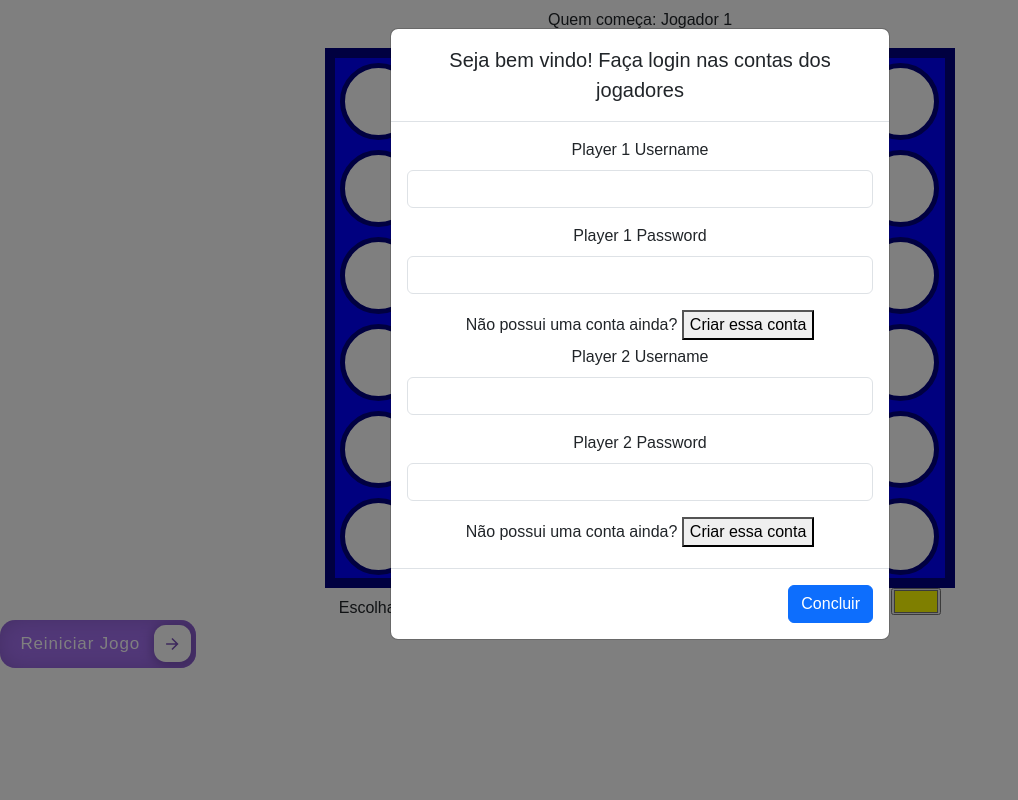
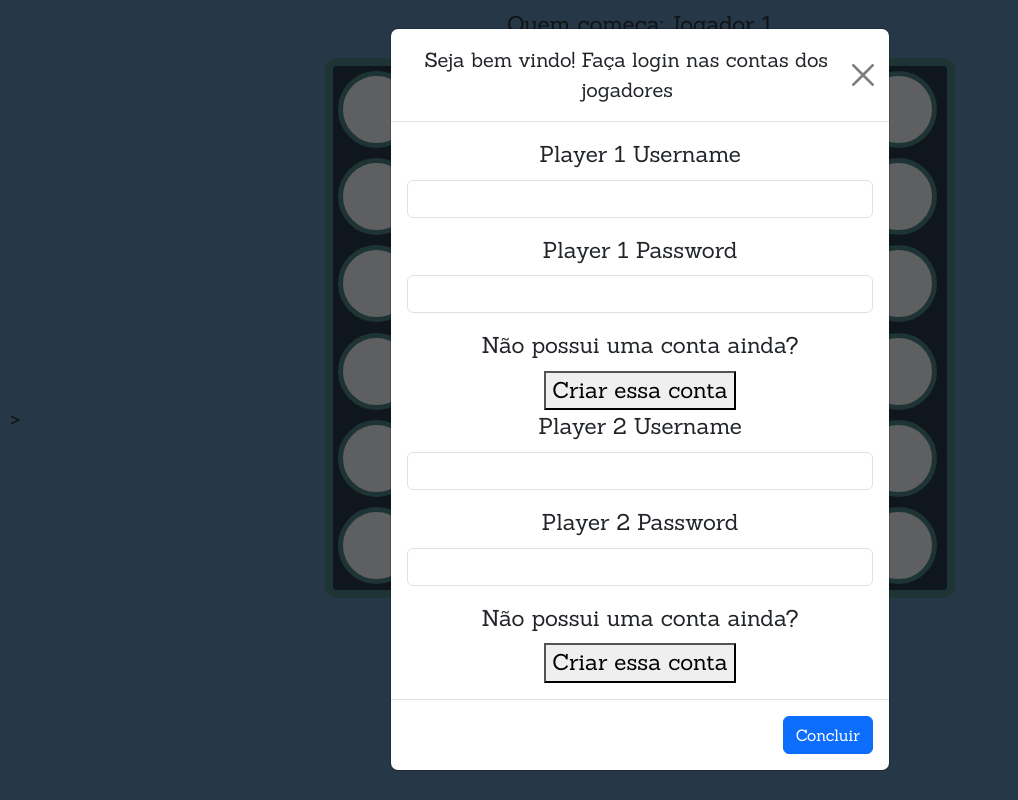
Before and after one commit to Flipsteam157/TP2-LPW-Connect4, a plain HTML site: page index.html in a window 1280 px wide. Shown: the whole page, without its empty margins (0-1018 px from the left). Drawn offline with nearby package versions, Linux system fonts and the light colour scheme; a script that the page names is missing.

Commit message:
sim
Co-Authored-By: EmanuelAndradexx <134278028+EmanuelAndradexx@users.noreply.github.com>
Co-Authored-By: Us3rmanu <134158821+Us3rmanu@users.noreply.github.com>

```diff
--- a/connect4.css
+++ b/connect4.css
@@ -1,7 +1,18 @@
+@import url('https://fonts.googleapis.com/css2?family=Sanchez:ital@0;1&display=swap');
+
 body {
-    font-family: Arial, Helvetica, sans-serif;
+    font-family: Sanchez,Arial, Helvetica, sans-serif;
+    font-size: 1.4em;
     text-align: center;
+    background-color: #4d6f90;
 }
+h2
+{
+  color: rgb(185, 19, 19);
+  -webkit-text-stroke: 1px black;
+  font-size: 2.4em;
+}
+
 .cssbuttons-io-button {
     background: #a370f0;
     color: white;
@@ -60,8 +71,9 @@ body {
 #tabuleiro {
     height: 540px;
     width: 630px;
-    background-color: blue;
-    border: 10px solid navy;
+    background-color: #1f2d3a;
+    border-radius: 2%;
+    border: 8px solid #3d6868;
     margin: auto;
     display: flex;
     flex-wrap: wrap;
@@ -72,9 +84,9 @@ body {
     margin: 5px;
 
     /* Círculo */
-    background-color: white;
+    background-color: rgba(228, 228, 228, 0.795);
     border-radius: 50%;
-    border: 5px solid navy;
+    border: 5px solid #3d6868;
 }
 @media (max-width: 650px)
 {
@@ -114,3 +126,112 @@ body {
 #meuSom{
   display: none;
 }
+
+
+
+
+
+
+
+
+
+
+
+
+
+
+
+
+
+
+
+
+
+
+
+
+
+
+
+
+
+
+
+
+
+
+
+
+
+
+
+.menu-btn {
+  position: absolute;
+  left: 10px;
+  top: 50%;
+  font-size: 24px;
+  cursor: pointer;
+  z-index: 2;
+  transition: 0.4s;
+}
+
+.menu-btn:hover {
+  color: antiquewhite;
+}
+
+.sidebar {
+  height: 100%;
+  width: 0;
+  position: fixed;
+  top: 0;
+  left: 0;
+  background-color: #111;
+  overflow-x: hidden;
+  transition: 0.5s;
+  padding: 0px;
+  display: grid;
+  grid-template-columns: 1fr;
+  grid-template-rows: repeat(3, 33.33%);
+}
+
+.rect {
+  background-color: #333;
+  color: white;
+  text-align: center;
+  padding: 16px;
+  margin: 5px;
+  position: relative;
+  height: 100%;
+}
+
+
+.rect > span {
+  display: flex;
+  flex-wrap: wrap;
+  align-items: center;
+  justify-content: center;
+  height: 100%;
+}
+
+.rect-small {
+  background-color: #555;
+  color: white;
+  text-align: center;
+  padding: 8px;
+  margin: 2px;
+  position: absolute;
+  top: 0;
+  left: 0;
+  right: 0;
+}
+
+.sidebar a {
+  display: block;
+  text-decoration: none;
+  color: white;
+  transition: 0.3s;
+}
+
+.sidebar a:hover {
+  color: #f1f1f1;
+}
--- a/connect4.js
+++ b/connect4.js
@@ -172,9 +172,9 @@ function verificarVencedor() {
 function definirVencedor(r, c) {
     let vencedor = document.getElementById("vencedor");
     if (tabuleiro[r][c] == jogadorVermelho) {
-        vencedor.innerText = `${jogador1} Venceu`;
+        vencedor.innerText = `${jogador1} venceu`;
     } else {
-        vencedor.innerText = `${jogador2} Venceu`;
+        vencedor.innerText = `${jogador2} venceu`;
     }
     jogoEncerrado = true;
 }
@@ -265,7 +265,6 @@ function concluirLogin() {
 
     if (player1LoggedIn && player2LoggedIn) {
         alert('Ambos os jogadores fizeram login com sucesso. Agora você pode prosseguir.');
-        document.getElementById("uncharted").innerHTML += `<button type="button" class="btn-close" data-bs-dismiss="modal" aria-label="Close"></button>`;
         document.getElementById("drake").innerHTML += `<button type="button" class="btn btn-secondary" data-bs-dismiss="modal">Close</button>`;
         jogador1 = username1;
         jogador2 = username2;
@@ -296,3 +295,36 @@ cheet('↑ ↑ ↓ ↓ ← → ← → b a', function () {
         window.alert("Modo WhatsApp desativado :(");
     }
 });
+
+
+
+
+
+
+
+
+
+
+
+
+
+
+
+
+
+
+
+
+
+document.addEventListener('DOMContentLoaded', function () {
+    const menuBtn = document.querySelector('.menu-btn');
+    const sidebar = document.querySelector('.sidebar');
+
+    menuBtn.addEventListener('click', function () {
+        menuBtn.style.left = menuBtn.style.left == '260px' ? '10px' : '260px';
+        menuBtn.innerHTML = menuBtn.innerHTML === "&lt;" ? "&gt;" : "&lt;";
+        sidebar.style.width = sidebar.style.width === '250px' ? '0' : '250px';
+
+
+    });
+});
--- a/index.html
+++ b/index.html
@@ -17,26 +17,6 @@
   <p id="vezJogador"></p>
   <div id="tabuleiro"></div>
 
-  <label id="nathan" for="corJogador1">Escolha uma cor para o jogador 1:</label>
-  <input type="color" id="corJogador1" name="corJogador1" value="#FF0000">
-
-  <label id="nate" for="corJogador2">Escolha uma cor para o jogador 2:</label>
-  <input type="color" id="corJogador2" name="corJogador2" value="#FFFF00">
-
-  <!-- botao -->
-  <button class="cssbuttons-io-button" onclick="reiniciarJogo()">
-    Reiniciar Jogo
-    <div class="icon">
-      <svg height="24" width="24" viewBox="0 0 24 24" xmlns="http://www.w3.org/2000/svg">
-        <path d="M0 0h24v24H0z" fill="none"></path>
-        <path d="M16.172 11l-5.364-5.364 1.414-1.414L20 12l-7.778 7.778-1.414-1.414L16.172 13H4v-2z"
-          fill="currentColor"></path>
-      </svg>
-    </div>
-  </button>
-  <!-- Botao -->
-
-
 
   <!-- Modal -->
   <div class="modal fade" id="staticBackdrop" data-bs-backdrop="static" data-bs-keyboard="false" tabindex="-1"
@@ -45,6 +25,7 @@
       <div class="modal-content">
         <div class="modal-header" id="uncharted">
           <h1 class="modal-title fs-5" id="staticBackdropLabel">Seja bem vindo! Faça login nas contas dos jogadores</h1>
+          <button type="button" class="btn-close" data-bs-dismiss="modal" aria-label="Close"></button>
 
         </div>
         <div class="modal-body">
@@ -94,9 +75,63 @@
   </audio>
   <!-- easter egg -->
 
+
+
+
+
+
+
+  <div class="menu-btn"> &gt; </div>
+  <div class="sidebar">
+    <!-- Retângulos principais -->
+    <div class="rect">
+      <div class="rect-small">Jogador 1</div>
+
+      <span>
+        <span>
+            <label id="nathan" for="corJogador1">Escolha uma cor para o jogador 1:</label>
+          <input type="color" id="corJogador1" name="corJogador1" value="#FF0000">
+        </span>
+
+      </span>
+    </div>
+    <div class="rect">
+      <div class="rect-small">Jogador 2</div>
+
+      <span>
+        <span>
+          <label id="nate" for="corJogador2">Escolha uma cor para o jogador 2:</label>
+          <input type="color" id="corJogador2" name="corJogador2" value="#FFFF00">
+        </span>
+
+      </span>
+
+    </div>
+    <div class="rect">
+      <div class="rect-small">Jogo</div>
+      <span>
+        <!-- botao -->
+        <button class="cssbuttons-io-button" onclick="reiniciarJogo()">
+          Reiniciar Jogo
+          <div class="icon">
+            <svg height="24" width="24" viewBox="0 0 24 24" xmlns="http://www.w3.org/2000/svg">
+              <path d="M0 0h24v24H0z" fill="none"></path>
+              <path d="M16.172 11l-5.364-5.364 1.414-1.414L20 12l-7.778 7.778-1.414-1.414L16.172 13H4v-2z"
+                fill="currentColor"></path>
+            </svg>
+          </div>
+        </button>
+        <!-- Botao -->
+      </span>
+
+    </div>
+  </div>
+
   <script src="//cdn.rawgit.com/namuol/cheet.js/master/cheet.min.js" type="text/javascript"></script>
   <script src="connect4.js"></script>
-  <script src="https://cdn.jsdelivr.net/npm/bootstrap@5.3.2/dist/js/bootstrap.bundle.min.js" integrity="sha384-C6RzsynM9kWDrMNeT87bh95OGNyZPhcTNXj1NW7RuBCsyN/o0jlpcV8Qyq46cDfL" crossorigin="anonymous"></script>
+  <script src="https://cdn.jsdelivr.net/npm/bootstrap@5.3.2/dist/js/bootstrap.bundle.min.js"
+    integrity="sha384-C6RzsynM9kWDrMNeT87bh95OGNyZPhcTNXj1NW7RuBCsyN/o0jlpcV8Qyq46cDfL"
+    crossorigin="anonymous"></script>
 
 </body>
 
```
